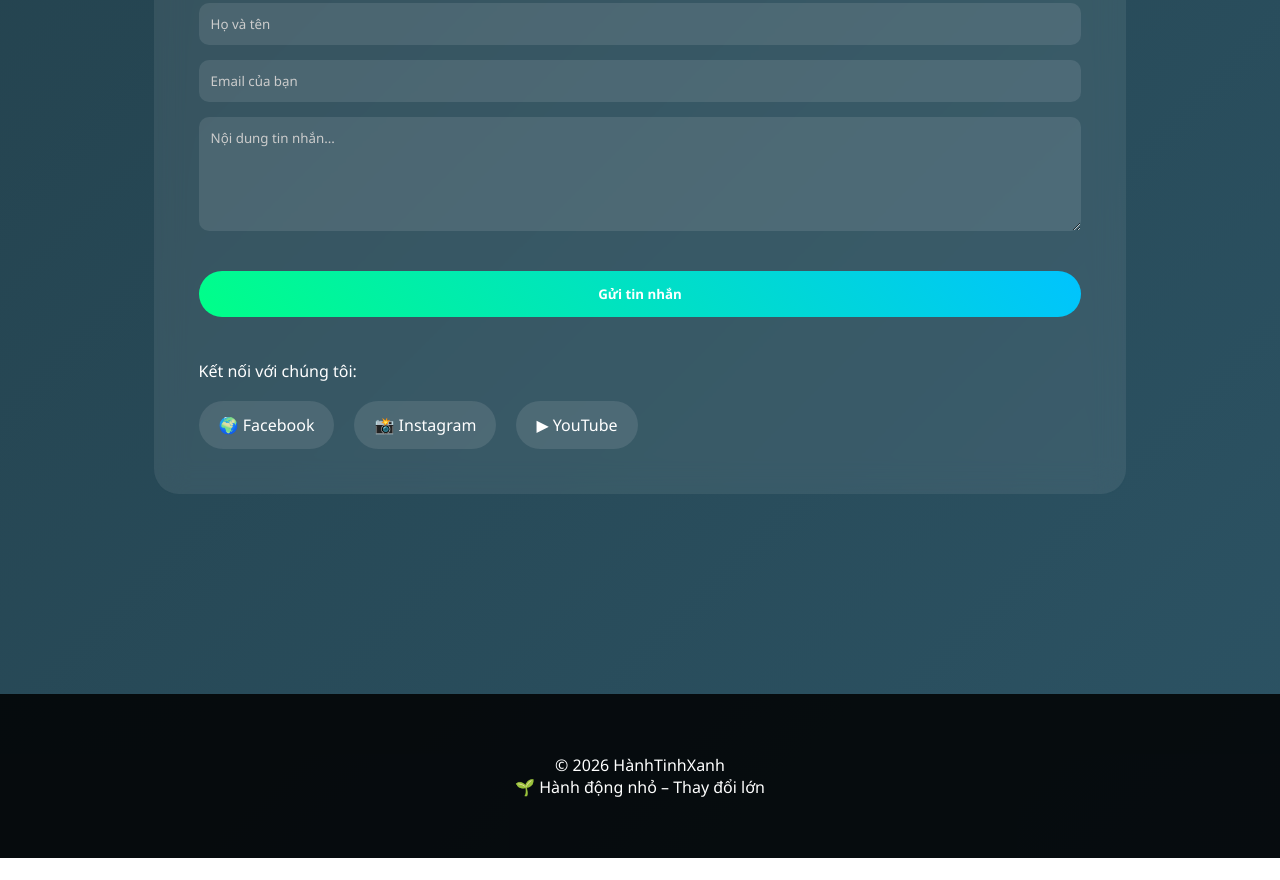
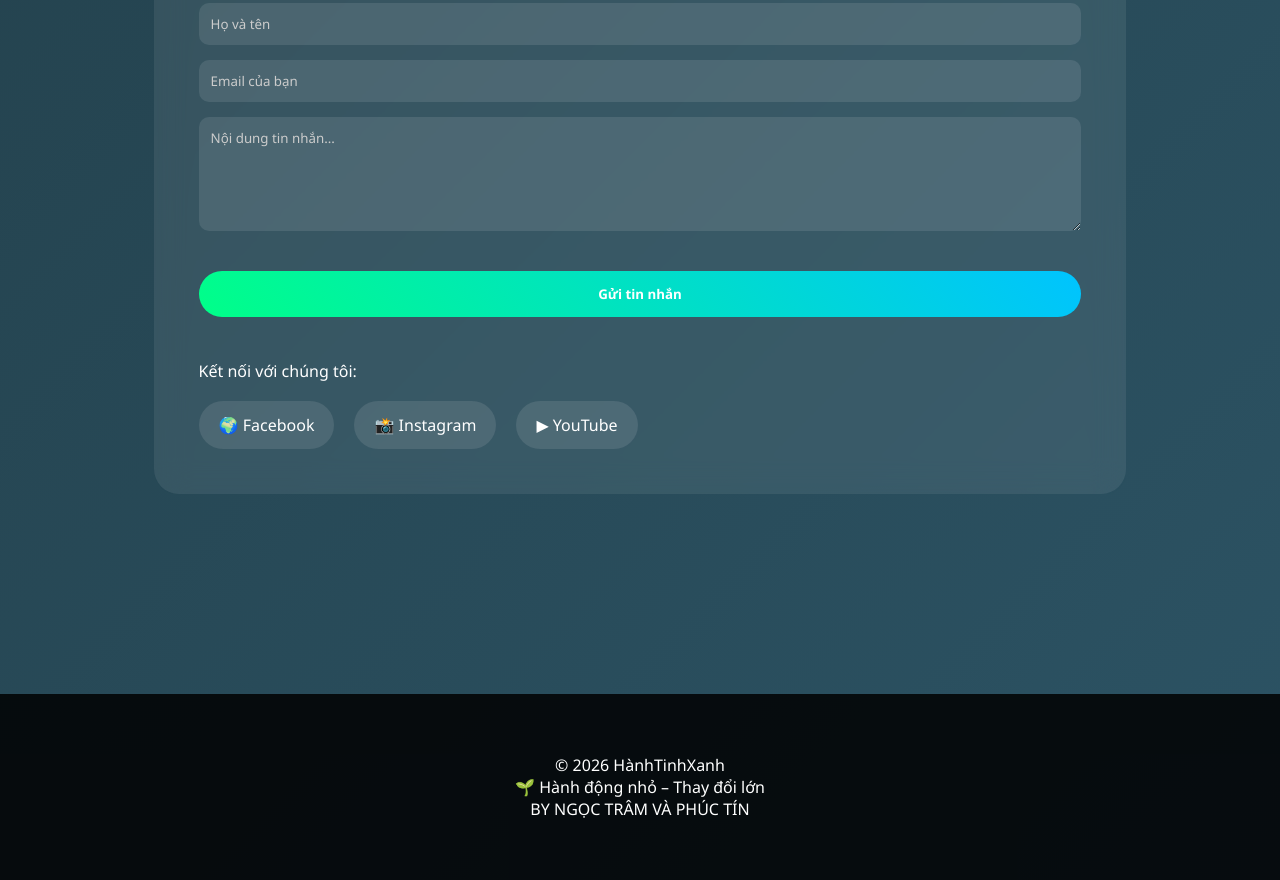
Before and after one commit to viewallphotos6-sudo/hanhtinhxanh, a plain HTML site: page index.html in a window 1280 px wide. Shown: the part 5089-5969 px from the top of the page. Before the commit the page ends 5947 px from the top, so only its background shows below. Drawn offline with Linux system fonts and the light colour scheme.

Commit message:
Update index.html

```diff
--- a/index.html
+++ b/index.html
@@ -337,6 +337,7 @@ Tôi cam kết hành động
 <footer>
 <p>© 2026 HànhTinhXanh</p>
 <p>🌱 Hành động nhỏ – Thay đổi lớn</p>
+<p> BY NGỌC TRÂM VÀ PHÚC TÍN</p>
 </footer>
 
 <script>
```
